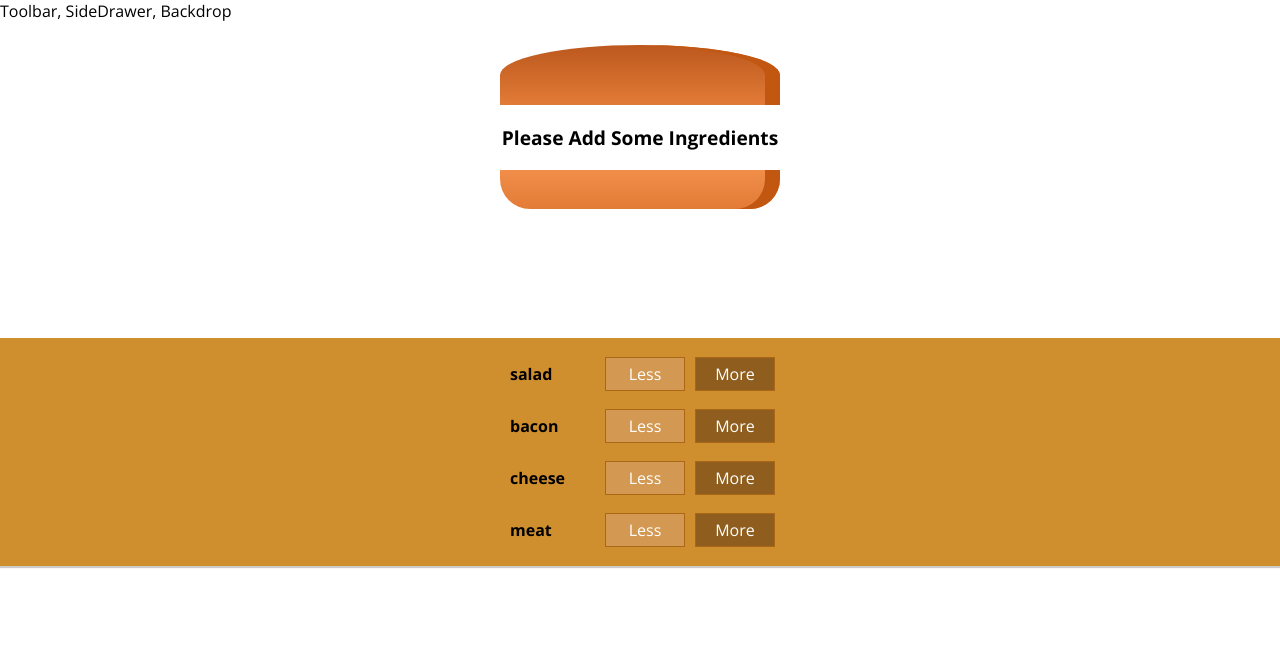
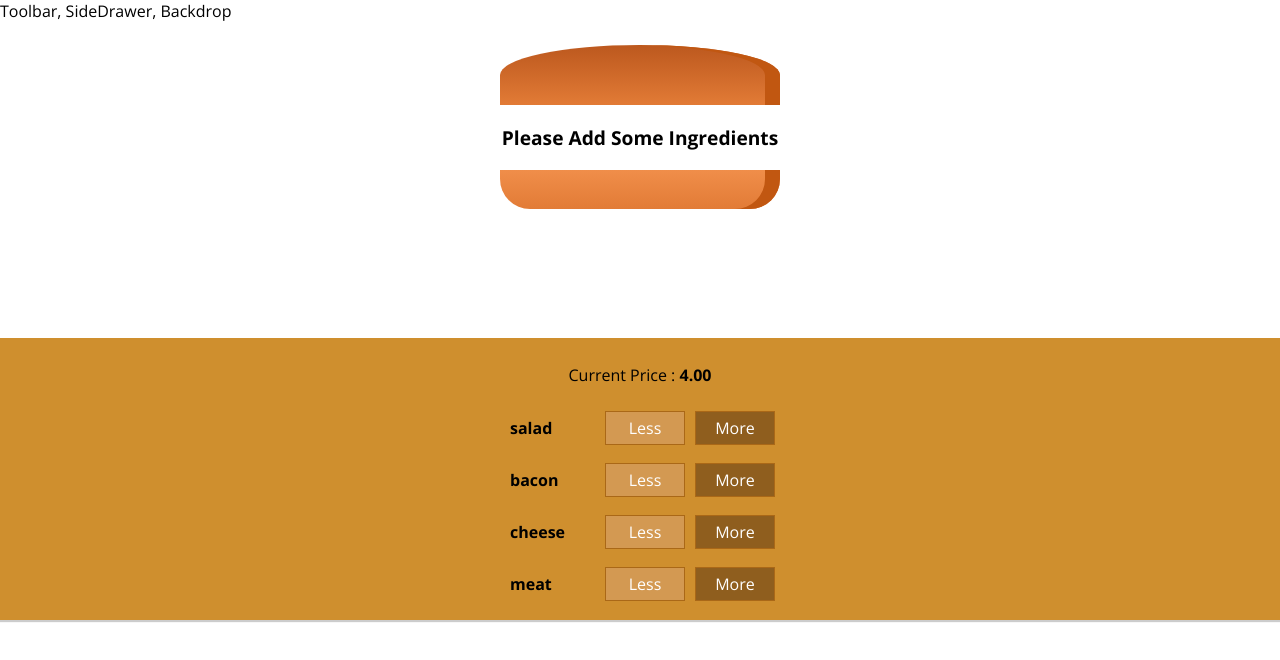
Before and after one commit to GunjanKadu/BurgerBuilder, a React (Create React App) app: page / in a window 1280 px wide. Shown: the top 660 px of the page. Built offline with nearby package versions, Linux system fonts and the light colour scheme.

Commit message:
DisplayPrice

```diff
--- a/src/components/Burger/BuildControls/buildControls.tsx
+++ b/src/components/Burger/BuildControls/buildControls.tsx
@@ -12,6 +12,7 @@
 const buildControls = (props: any): JSX.Element => {
     return (
         <div className="BuildControls">
+            <p>Current Price : <strong>{props.price.toFixed(2)}</strong></p>
             {control.map(ctrl => {
                 return (
                     <BuildControl
--- a/src/containers/BurgerBuilder/burgerbuilder.tsx
+++ b/src/containers/BurgerBuilder/burgerbuilder.tsx
@@ -63,7 +63,8 @@
                 <Burger ingredients={this.state.ingredients} />
                 <BuildControl
                     ingredientAdded={this.addIngredientHandler}
-                    ingredientRemoved={this.removeIngredientHandler} />
+                    ingredientRemoved={this.removeIngredientHandler}
+                    price={this.state.totalPrice} />
             </Aux>
         );
     }
```
